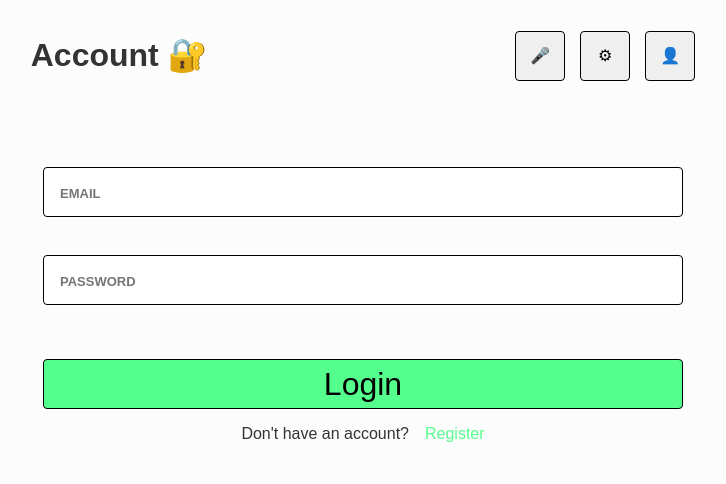
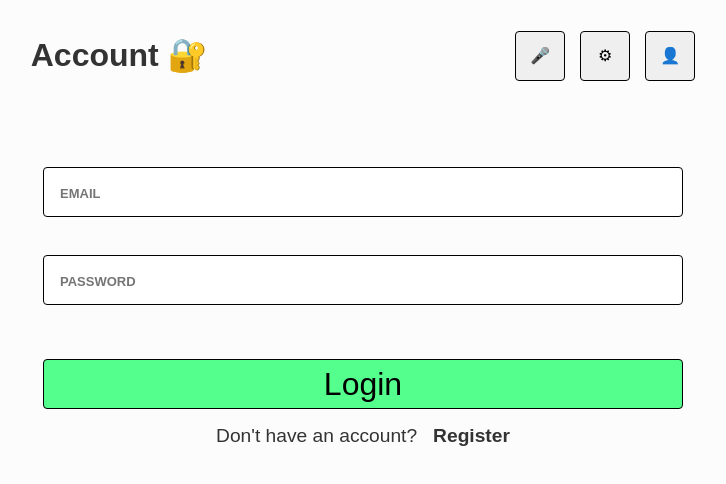
Before and after one commit to DOORM4T/oddio, a React (Create React App) app in the folder client/: page /login in a window 1280 px wide. Shown: the top 484 px of the page, without its empty margins (277-1003 px from the left). Built offline with nearby package versions, Linux system fonts and the light colour scheme; a web font is replaced by a local one.

Commit message:
change form toggle appearance

```diff
--- a/client/src/pages/Account.tsx
+++ b/client/src/pages/Account.tsx
@@ -26,8 +26,8 @@ export default function Account() {
 					onClick={toggleVisibleForm}
 					style={{
 						all: 'unset',
-						color: '#55FF8D',
 						cursor: 'pointer',
+						fontWeight: 'bolder',
 					}}
 				>
 					{showingLoginForm && 'Register'}
@@ -44,4 +44,5 @@ const toggleSectionStyles = {
 	justifyContent: 'center',
 	alignItems: 'center',
 	marginTop: '1rem',
+	fontSize: '1.2rem',
 }
```
